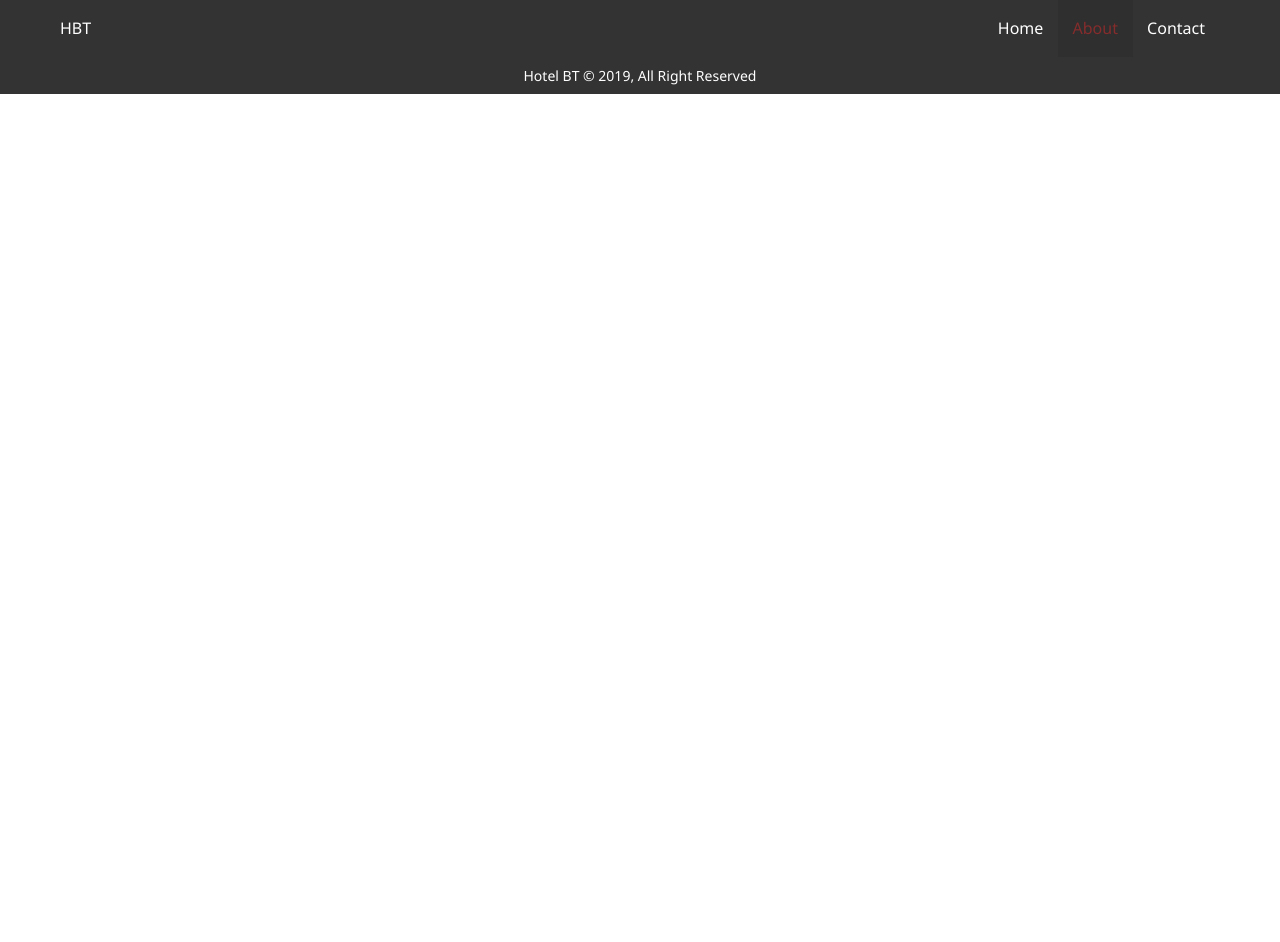
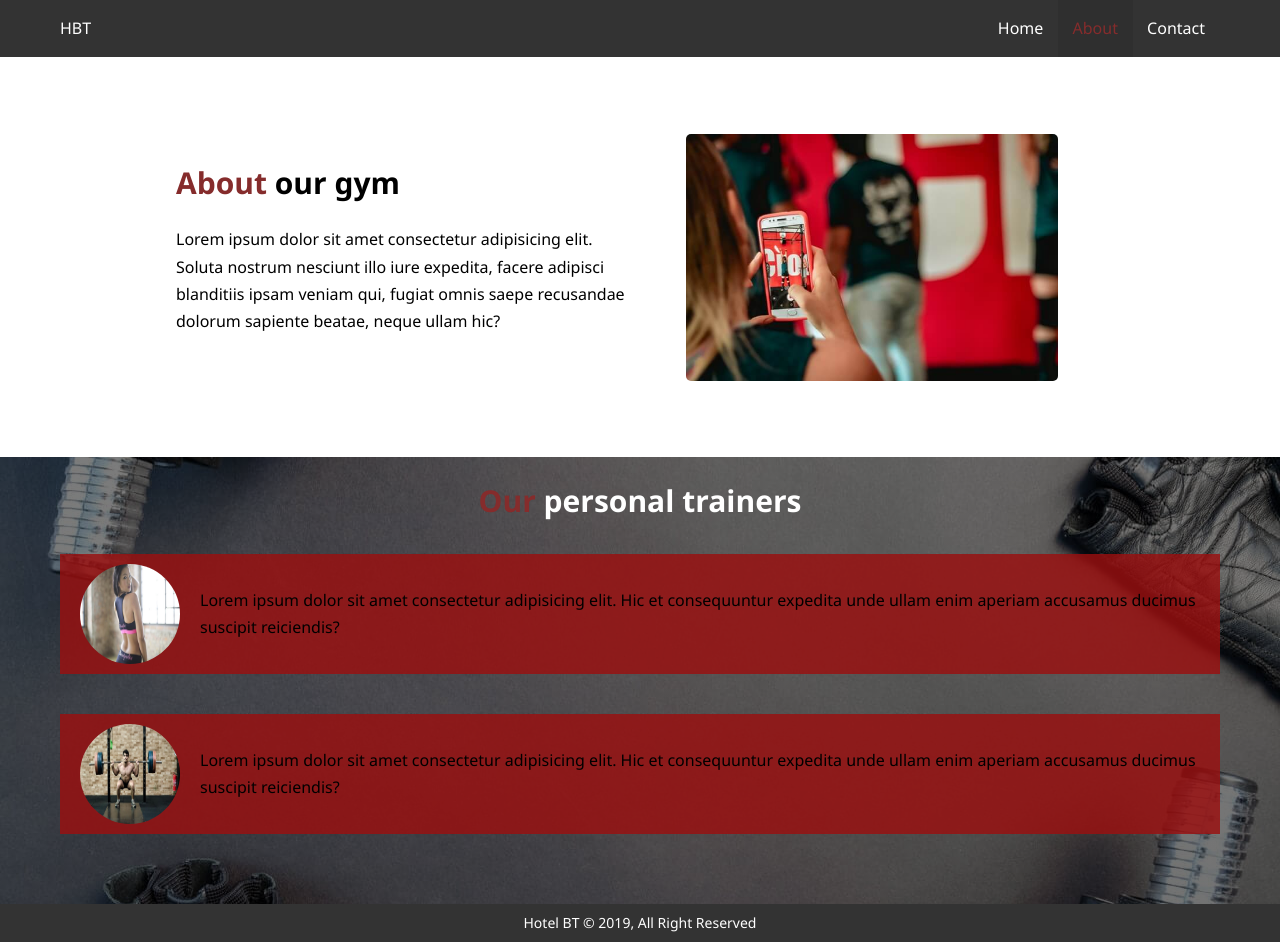
Before and after one commit to guzik912/WebChallenge3, a plain HTML site: page about.html in a window 1280 px wide. Before the commit the page ends 800 px from the top, so only its background shows below. Drawn offline with Linux system fonts and the light colour scheme.

Commit message:
about page coding

```diff
--- a/about.html
+++ b/about.html
@@ -25,9 +25,43 @@
         </ul>
       </div>
     </nav>
-    <footer class="main-footer">
-      <p class="main-footer-desc">Hotel BT &copy; 2019, All Right Reserved</p>
-    </footer>
+  </header>
+
+  <section class="about">
+    <div class="about-content">
+      <div class="info-left">
+        <h2 class="heading heading--secondary"><span class="color-red">About</span> our gym</h2>
+        <p class="paragraph">Lorem ipsum dolor sit amet consectetur adipisicing elit. Soluta nostrum nesciunt illo iure
+          expedita, facere adipisci blanditiis ipsam veniam qui, fugiat omnis saepe recusandae dolorum sapiente beatae,
+          neque ullam hic?</p>
+      </div>
+
+      <div class="info-right">
+        <img src="src/img/img-gym3.jpg" alt="Gym">
+      </div>
+    </div>
+  </section>
+
+  <section class="trainers">
+    <div class="trainers-content">
+      <h2 class="heaing heading--secondary"><span class="color-red">Our</span> personal trainers</h2>
+      <div class="trainer">
+        <img src="src/img/trainer1.jpg" alt="Personal trainer">
+        <p class="paragraph">Lorem ipsum dolor sit amet consectetur adipisicing elit. Hic et consequuntur expedita unde
+          ullam enim aperiam accusamus ducimus suscipit reiciendis?</p>
+      </div>
+
+      <div class="trainer">
+        <img src="src/img/trainer2.jpg" alt="Personal trainer">
+        <p class="paragraph">Lorem ipsum dolor sit amet consectetur adipisicing elit. Hic et consequuntur expedita unde
+          ullam enim aperiam accusamus ducimus suscipit reiciendis?</p>
+      </div>
+    </div>
+  </section>
+
+  <footer class="main-footer">
+    <p class="main-footer-desc">Hotel BT &copy; 2019, All Right Reserved</p>
+  </footer>
 </body>
 
 </html>
--- /dev/null
+++ b/src/sass/_section-about.scss
@@ -0,0 +1,27 @@
+.about {
+  &-content {
+    @include container;
+    display: flex;
+    justify-content: center;
+    align-items: center;
+    height: 400px;
+  }
+}
+
+.info-left {
+  flex-basis: 40%;
+}
+
+.info-right {
+  flex-basis: 40%;
+  display: flex;
+  justify-content: center;
+  align-items: center;
+
+  img {
+    display: block;
+    border-radius: 5px;
+    width: 80%;
+
+  }
+}
--- /dev/null
+++ b/src/sass/_section-trainers.scss
@@ -0,0 +1,36 @@
+.trainers {
+  background-image: linear-gradient(rgba(0, 0, 0, 0.514), rgba(0, 0, 0, 0.548)), url('../src/img/bgc-gym3.jpg');
+  background-repeat: no-repeat;
+  background-position: center;
+  background-size: cover;
+  padding: 3rem;
+
+  &-content {
+    @include container;
+  }
+
+  h2 {
+    text-align: center;
+    color: $color-light;
+  }
+}
+
+.trainer {
+  @include bgc--red;
+  margin: 4rem 0;
+  padding: 1rem 2rem;
+  display: flex;
+  align-items: center;
+
+  img {
+    display: block;
+    margin-right: 2rem;
+    width: 10rem;
+    height: 10rem;
+    border-radius: 50%;
+  }
+
+  p {
+    color: #000;
+  }
+}
--- a/src/sass/main.scss
+++ b/src/sass/main.scss
@@ -7,6 +7,8 @@
 @import 'header';
 @import 'section-home';
 @import 'section-offer';
+@import 'section-about';
+@import 'section-trainers';
 @import 'footer';
 
 @import 'base';
```
Also changed, not shown: css/main.css, src/img/bgc-gym2.jpg (added), src/img/bgc-gym3.jpg (added), src/img/img-gym1.jpg, src/img/img-gym3.jpg (added), src/img/trainer1.jpg (added), src/img/trainer2.jpg (added), 1 other file.
